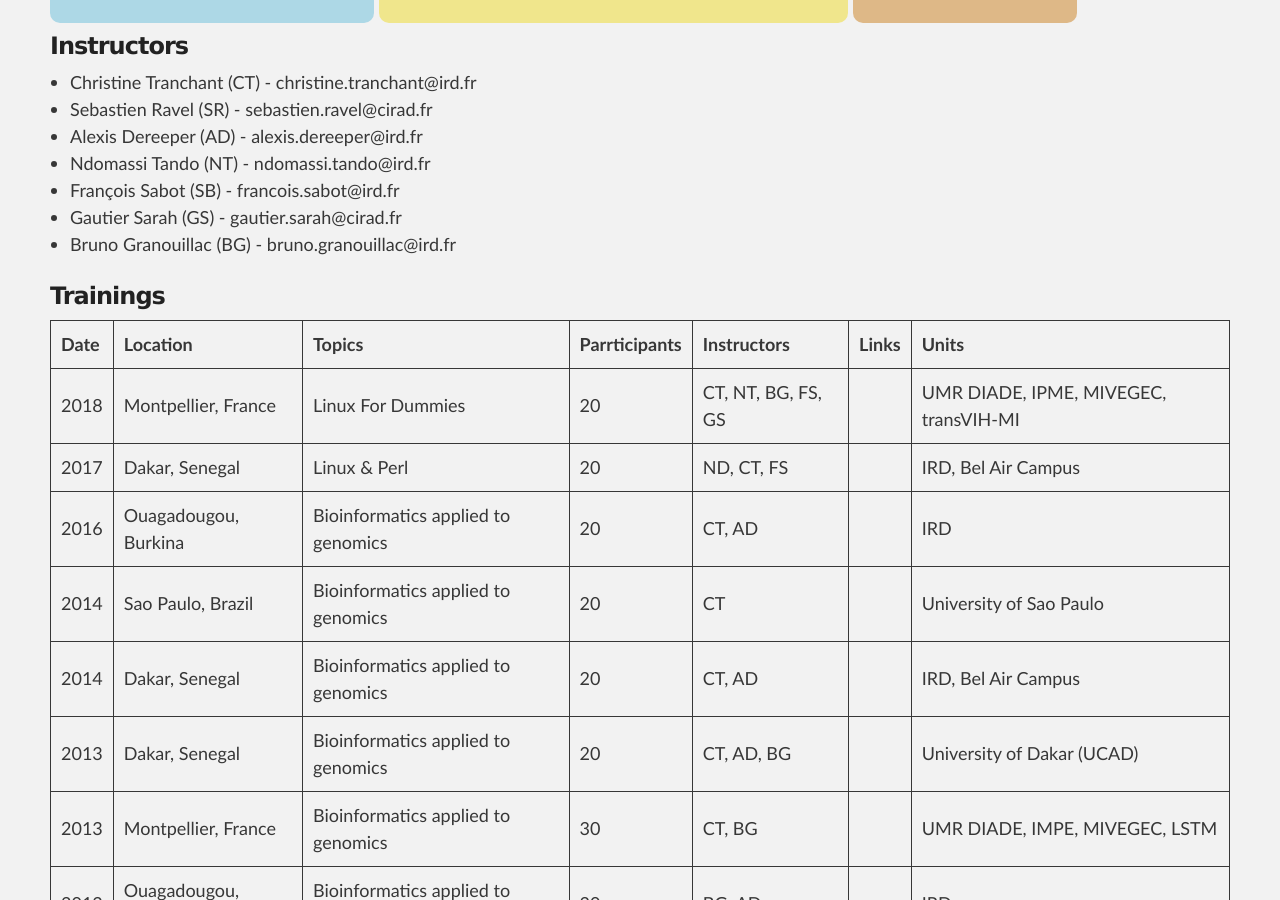
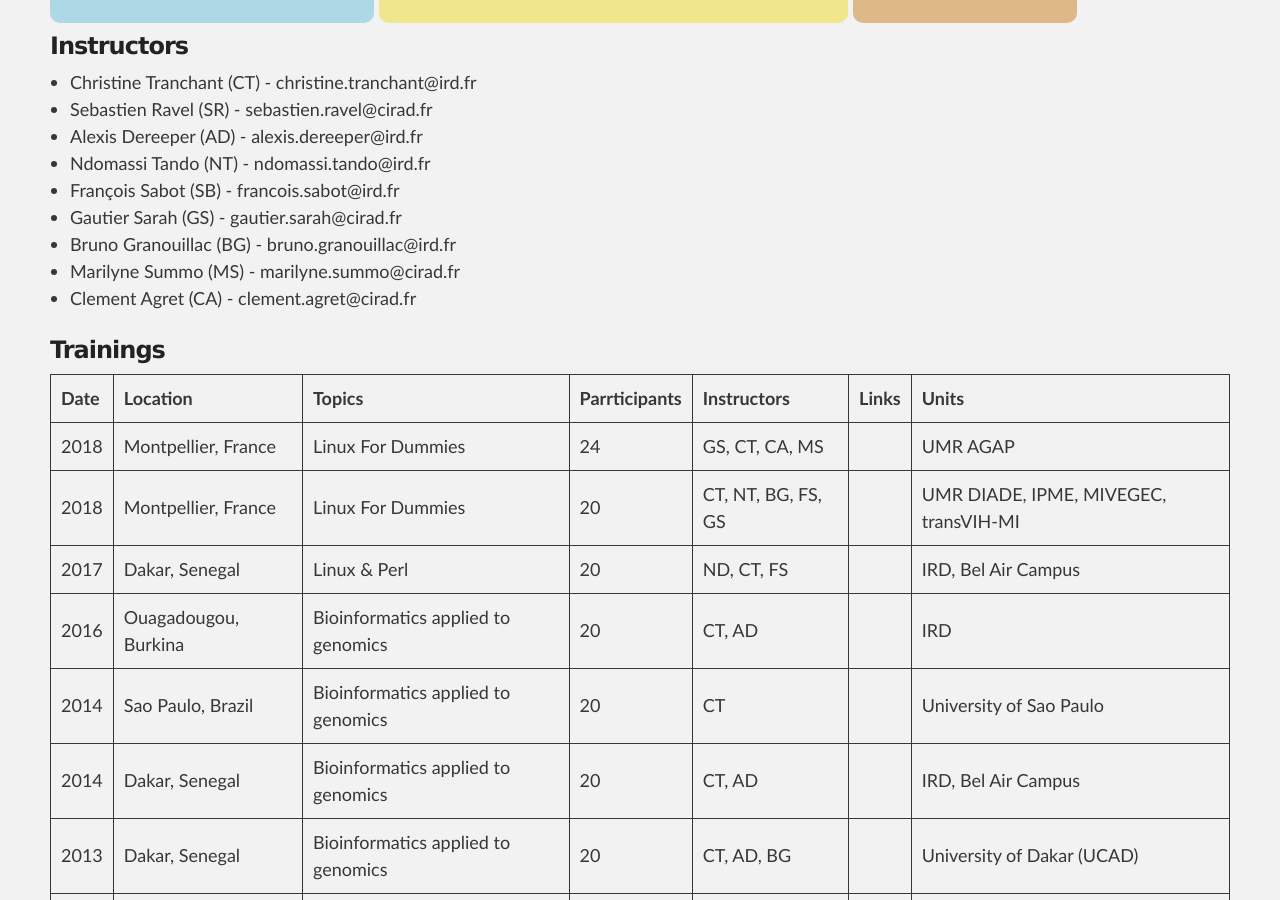
Before and after one commit to SouthGreenPlatform/trainings, a Jekyll site: the page built from _pages/linux.md, in a window 1280 px wide and 900 px high, scrolled down 763 px. Built offline with Jekyll 4.4.1, drawn with Linux system fonts in a browser that asks for light colours; nearby versions of some CDN libraries.

Commit message:
Update linux.md

```diff
--- a/_pages/linux.md
+++ b/_pages/linux.md
@@ -59,12 +59,15 @@ After this course, participants should be able to:
     <li>François Sabot (SB) - francois.sabot@ird.fr </li>
     <li>Gautier Sarah (GS) - gautier.sarah@cirad.fr</li>
     <li>Bruno Granouillac (BG) - bruno.granouillac@ird.fr</li>
+    <li>Marilyne Summo (MS) - marilyne.summo@cirad.fr</li>
+    <li>Clement Agret (CA) - clement.agret@cirad.fr</li>
 </ul>
 </div>
 
 ### Trainings
 
 | **Date** | **Location** | **Topics** | **Parrticipants** | **Instructors** | **Links** | **Units** |
+| 2018 | Montpellier, France |  Linux For Dummies | 24 | GS, CT, CA, MS | | UMR AGAP |
 | 2018 | Montpellier, France |  Linux For Dummies | 20 | CT, NT, BG, FS, GS | | UMR DIADE, IPME, MIVEGEC, transVIH-MI |
 | 2017 | Dakar, Senegal |  Linux & Perl | 20 | ND, CT, FS | | IRD, Bel Air Campus |
 | 2016 | Ouagadougou, Burkina |  Bioinformatics applied to genomics | 20 | CT, AD | | IRD |
```
